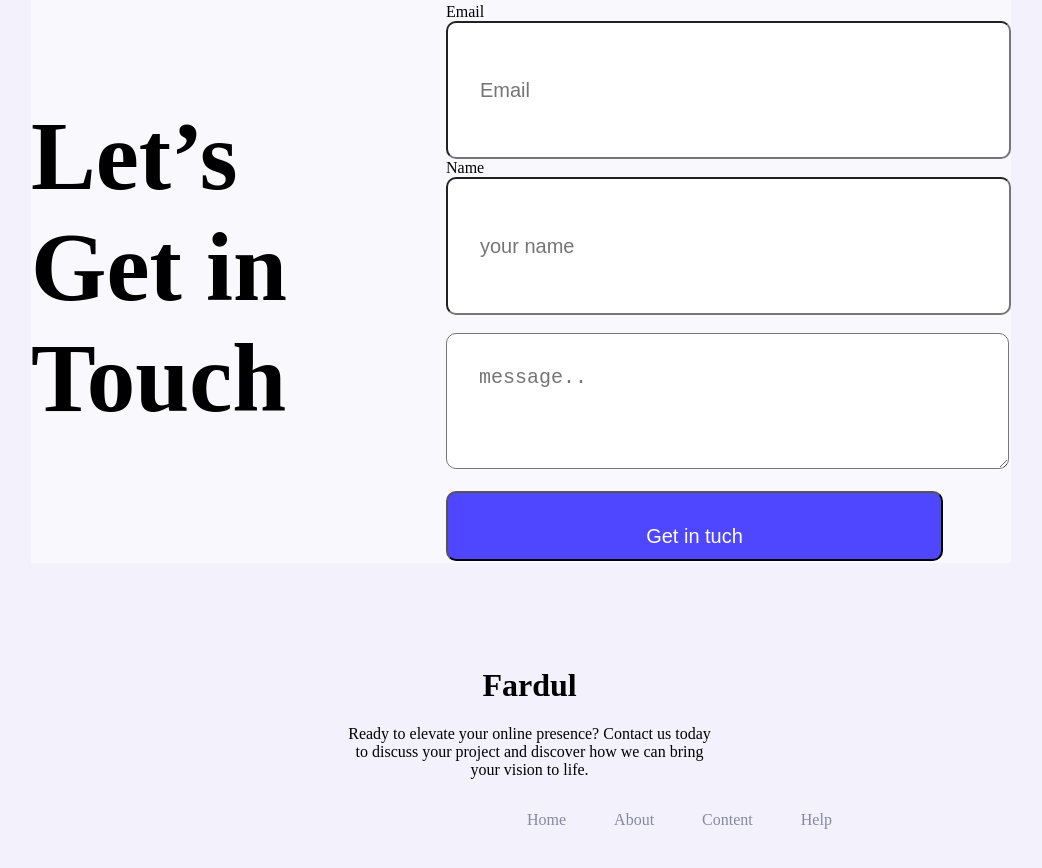
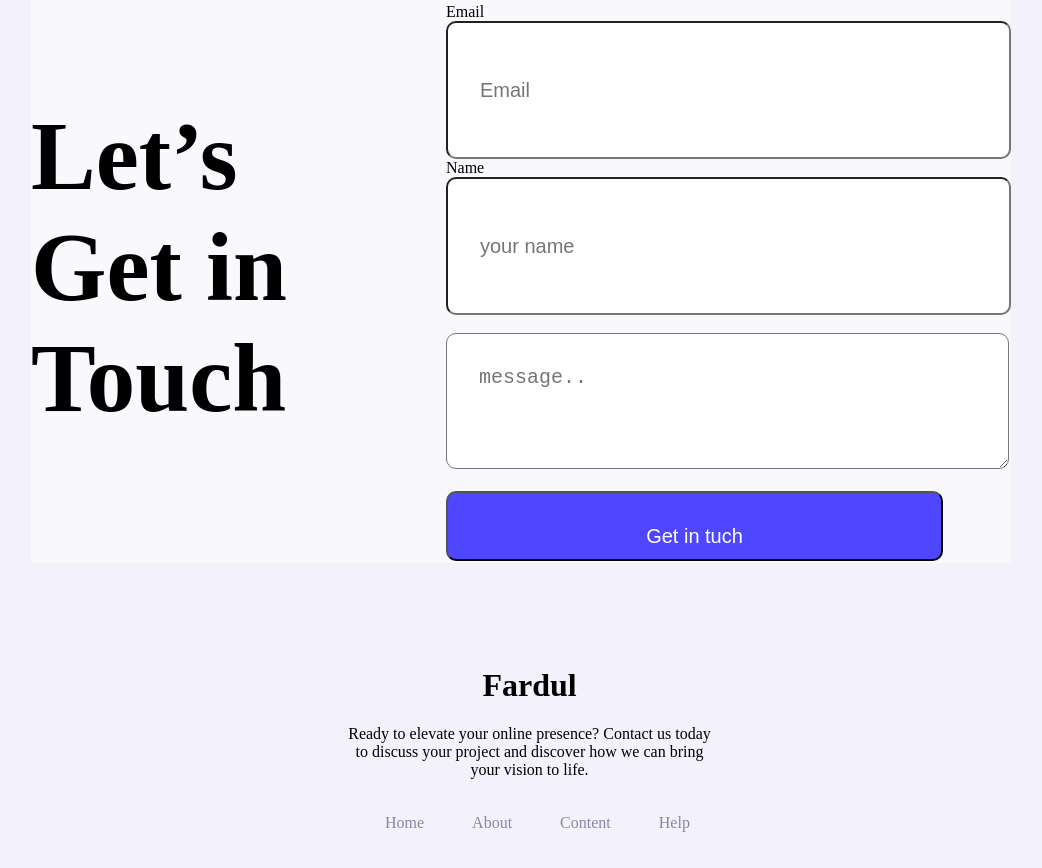
Before and after one commit to fardulislam/my-first-assignment-repo, a plain HTML site: page index.html in a window 1280 px wide. Shown: the part 3173-4041 px from the top of the page, without its empty margins (110-1152 px from the left). Drawn offline with Linux system fonts and the light colour scheme.

Commit message:
addad one mor file

```diff
--- a/styles/color.css
+++ b/styles/color.css
@@ -9,7 +9,7 @@
   margin: 0px;
   padding: 0px;
   width: 100%;
-  background-color:#f2f1fc ;
+  background-color: #f2f1fc;
 }
 
 .secondary-bg {
@@ -298,6 +298,14 @@ nav ul {
 
 }
 
+footer ul {
+  display: flex;
+  align-items: center;
+  margin-right: 500px;
+
+
+}
+
 nav a {
   text-decoration: none;
   color: #8987A1;
```
